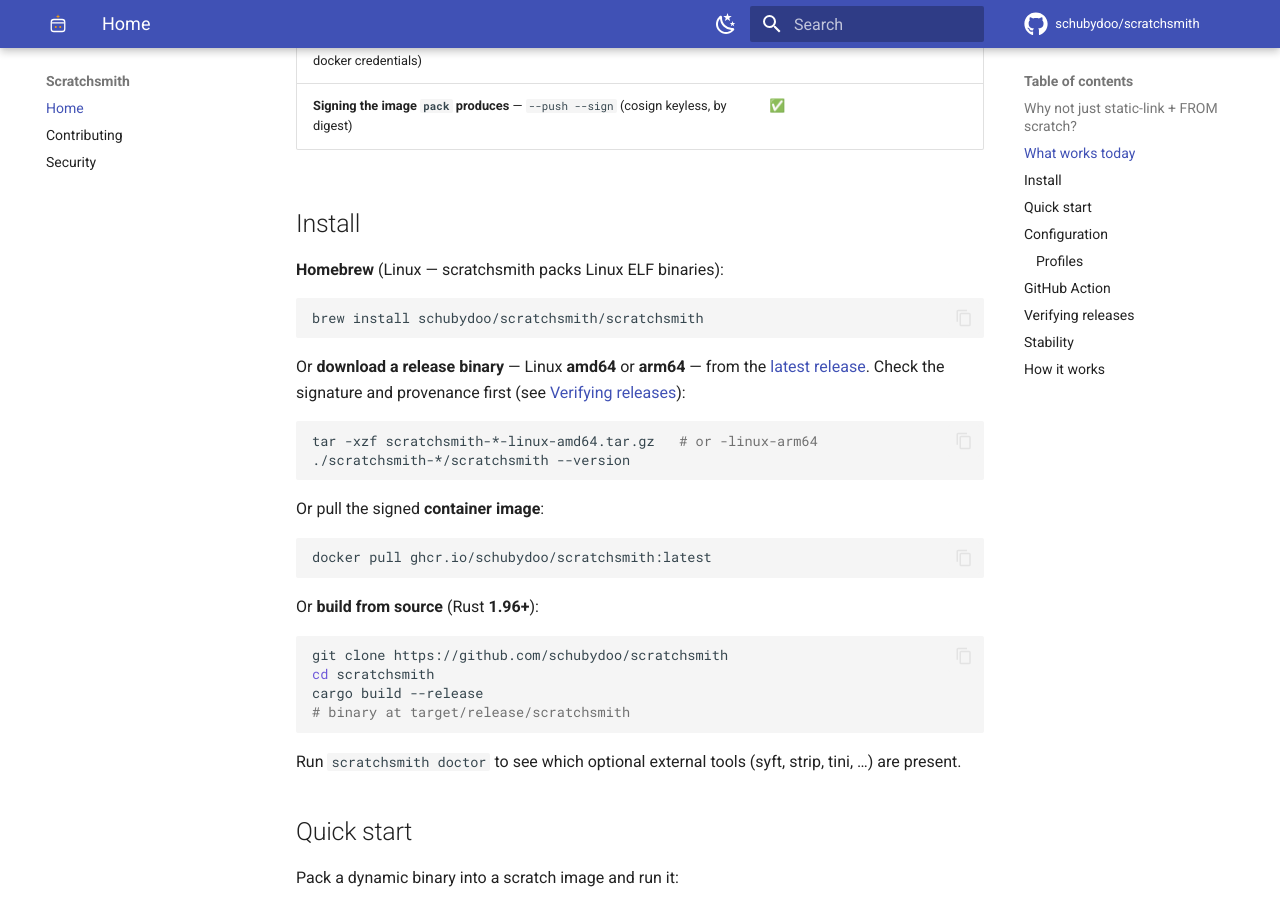
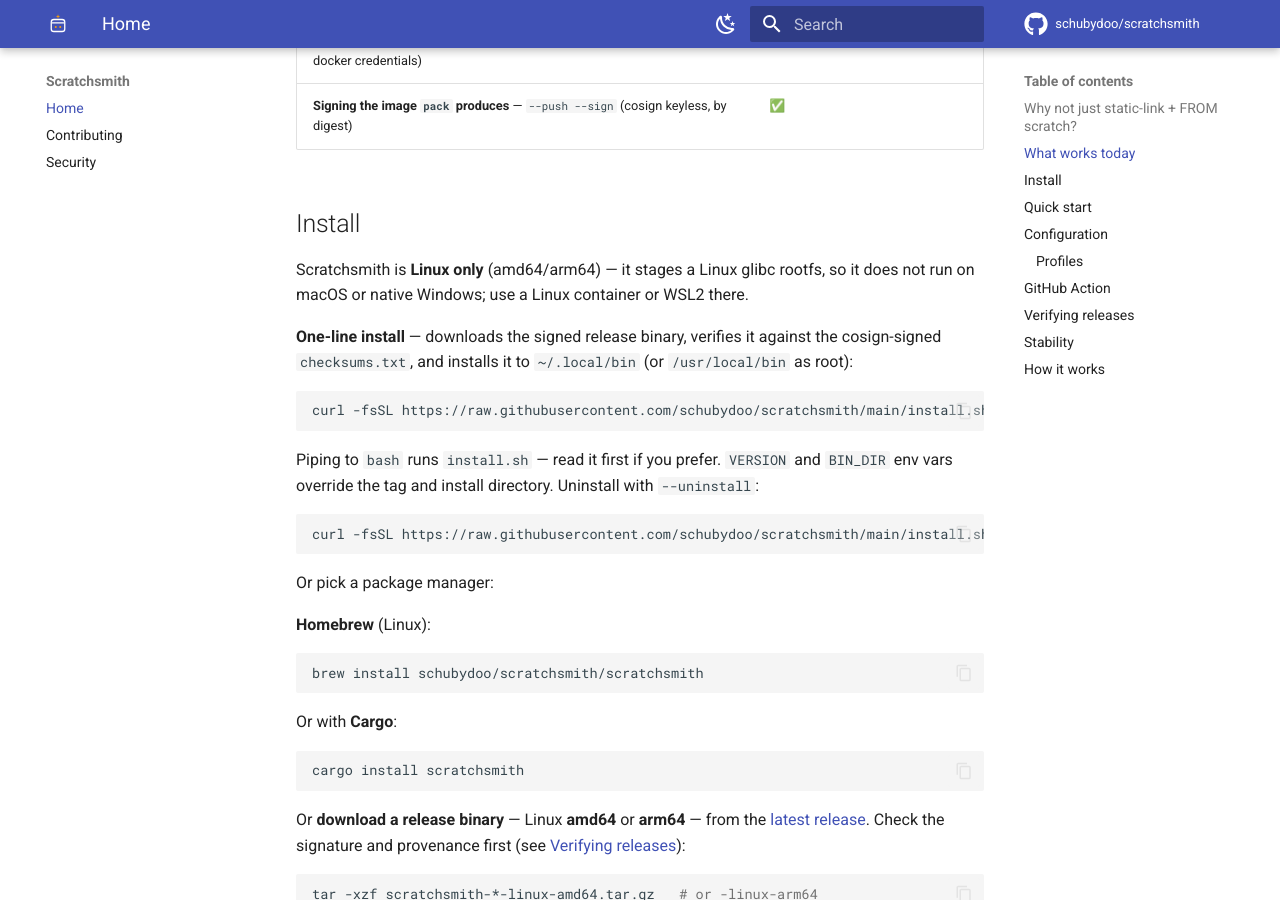
Before and after one commit to schubydoo/scratchsmith, an MkDocs documentation site: the page built from docs/index.md, in a window 1280 px wide and 900 px high, scrolled down 2014 px. Built offline with MkDocs 1.6.1 and Material for MkDocs 9.7.7, drawn with Linux system fonts in a browser that asks for light colours; comment, search, counter and statistics services are not loaded; the version menu is left out.

Commit message:
feat: add a one-line install.sh for Linux (#83)
* feat: add a one-line install.sh for Linux

curl -fsSL .../install.sh | bash downloads the signed release binary for Linux
(amd64/arm64), verifies its SHA-256 against the cosign-signed checksums.txt, and
(when cosign is present) verifies the cosign signature on checksums.txt before
installing to ~/.local/bin (or /usr/local/bin as root). VERSION/BIN_DIR override
the tag and dir. Fails fast on non-Linux with guidance to use a container/WSL2 —
scratchsmith stages a Linux glibc rootfs and needs ldconfig, so it is Linux-only.
shellcheck-clean. README/docs Install sections lead with the one-liner + note.

Co-Authored-By: Claude Opus 4.8 <noreply@anthropic.com>

* feat: add install.sh --uninstall + a shellcheck CI step

- install.sh gains --uninstall (and --help): removes the binary it placed,
  looking in BIN_DIR, PATH, then /usr/local/bin and ~/.local/bin, with sudo when
  the dir isn't writable. It only ever installed the binary, so that's all it removes.
- ci.yml lint job runs 'shellcheck install.sh' (shellcheck ships on the runner,
  so no pinned action) to keep the installer clean.
- README/docs show the uninstall one-liner.

Co-Authored-By: Claude Opus 4.8 <noreply@anthropic.com>

* docs: add the shipped 'cargo install' path to the docs site install list

The docs-site Install list had Homebrew / release binary / container image but
not 'cargo install scratchsmith', which shipped (#66) and is already in the
README. Adds it so the docs site matches reality.

* fix: install.sh aborts on a cosign verification failure (was fail-open)

Review on #83: when cosign is installed and the signature bundle downloads but
cosign verify-blob FAILS, the script warned and installed anyway. A SHA-256 match
is no protection against a tampered mirror (the attacker swaps checksums.txt too),
so a signature-verification failure is exactly the tamper case that must abort —
now die, per the project's fail-loud invariant. Also split the degraded paths:
'cosign not installed' vs 'signature bundle could not be fetched' now report
honestly instead of both claiming cosign is absent.

Co-Authored-By: Claude Opus 4.8 <noreply@anthropic.com>

---------

Co-authored-by: Schuby <12485317+schubydoo@users.noreply.github.com>
Co-authored-by: Claude Opus 4.8 <noreply@anthropic.com>

````diff
--- a/docs/index.md
+++ b/docs/index.md
@@ -58,10 +58,35 @@ a hardening report, a non-root image, and no Dockerfile.
 
 ## Install
 
-**Homebrew** (Linux — scratchsmith packs Linux ELF binaries):
+Scratchsmith is **Linux only** (amd64/arm64) — it stages a Linux glibc rootfs, so it does not run on
+macOS or native Windows; use a Linux container or WSL2 there.
+
+**One-line install** — downloads the signed release binary, verifies it against the cosign-signed
+`checksums.txt`, and installs it to `~/.local/bin` (or `/usr/local/bin` as root):
+
+```sh
+curl -fsSL https://raw.githubusercontent.com/schubydoo/scratchsmith/main/install.sh | bash
+```
+
+Piping to `bash` runs `install.sh` — read it first if you prefer. `VERSION` and `BIN_DIR` env vars
+override the tag and install directory. Uninstall with `--uninstall`:
+
+```sh
+curl -fsSL https://raw.githubusercontent.com/schubydoo/scratchsmith/main/install.sh | bash -s -- --uninstall
+```
+
+Or pick a package manager:
+
+**Homebrew** (Linux):
 
 ```sh
 brew install schubydoo/scratchsmith/scratchsmith
+```
+
+Or with **Cargo**:
+
+```sh
+cargo install scratchsmith
 ```
 
 Or **download a release binary** — Linux **amd64** or **arm64** — from the
````
Also changed, not shown: .changeset/install-script.md (added, +5 -0 lines), README.md (+20 -1 lines), 2 other files.
